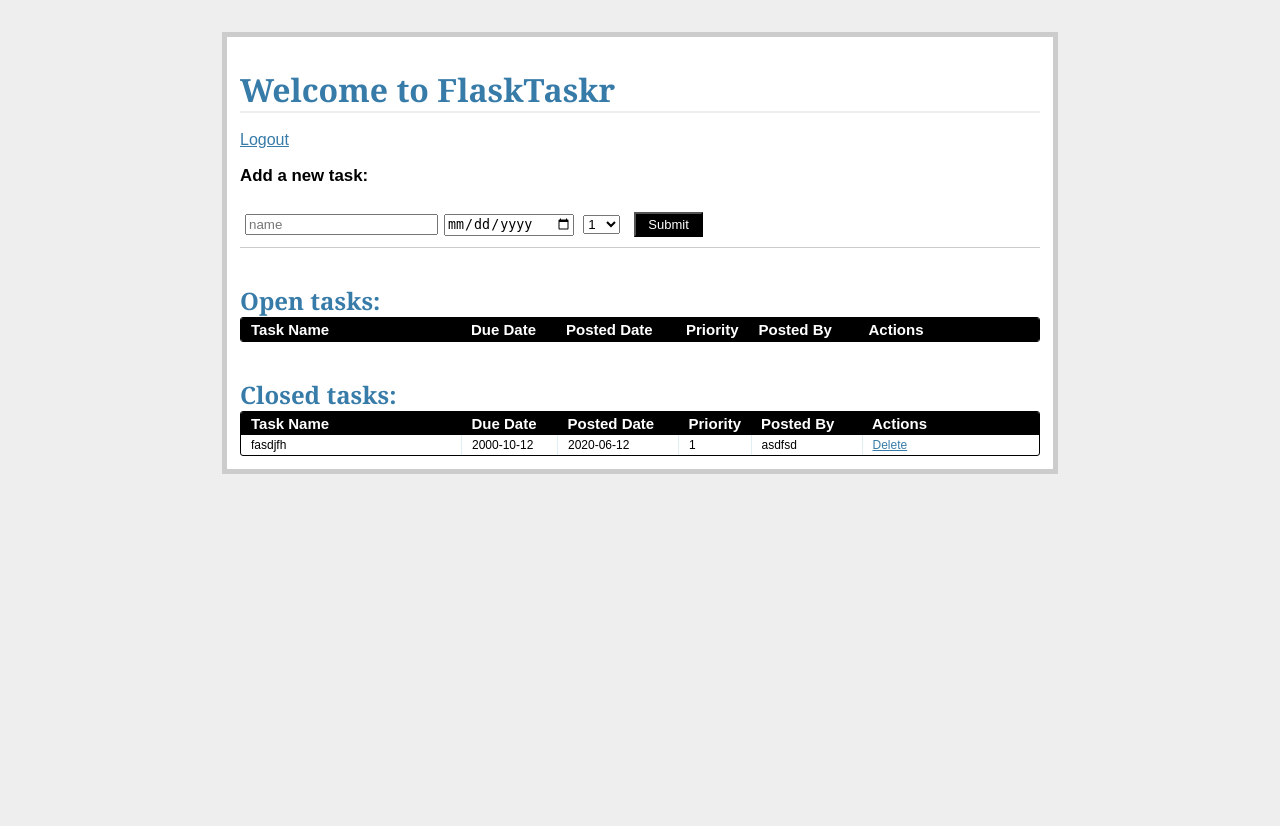
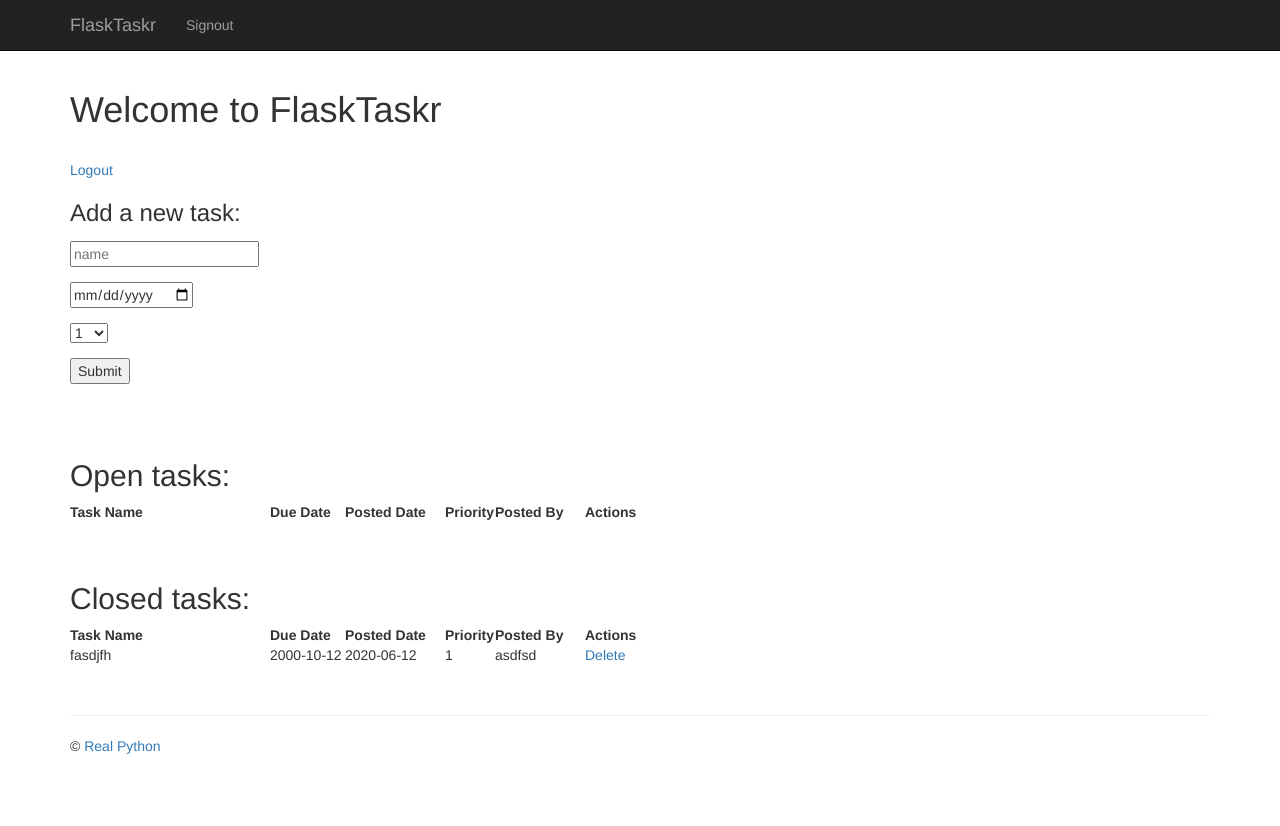
Before and after one commit to EricKostonJr/real-python-test, a Flask app: page /add/ in a window 1280 px wide. Before the commit the page ends 474 px from the top, so only its background shows below. Run offline with Flask 2, Linux system fonts and the light colour scheme; a user stored in the database is signed in; data comes from the database, SQL or seed files in the repository; lists and menus that the app fills with data are empty; some libraries are stand-ins or nearby versions.

Commit message:
add testing coverage

```diff
--- a/flasktaskr/project/static/css/main.css
+++ b/flasktaskr/project/static/css/main.css
@@ -1,151 +1,17 @@
 body {
-  font-family: sans-serif;
-  background: #eee;
+  padding: 70px 0px 60px;
+  background: #ffffff;
 }
 
-a, h1, h2 {
-  color: #377BA8;
-}
-
-h1, h2 {
-  font-family: 'Georgia', serif;
-  margin: 0;
-}
-
-h1 {
-  border-bottom: 2px solid #eee;
-}
-
-h2 {
-  font-size: 1.5em;
-}
-
-label {
-  display: block;
-  font-weight: bold;
-}
-
-.page {
-  margin: 2em auto;
-  width: 50em;
-  border: 5px solid #ccc;
-  padding: 0.8em;
-  background: white;
-}
-
-.entries {
-  list-style: none;
-  margin: 0;
-  padding: 0;
-}
-
-.entries li {
-  margin: 0.8em 1.2em;
-}
-
-.entries li h2 {
-  margin-left: -1em;
-}
-
-.add-task {
-  font-size: 0.9em;
-  border-bottom: 1px solid #ccc;
-}
-.add-task dl {
-  font-weight: bold;
-}
-
-.metanav {
-  text-align: right;
-  font-size: 0.8em;
-  padding: 0.3em;
-  margin-bottom: 1em;
-  background: #fafafa;
-}
-
-.flash {
-  background: #CEE5F5;
-  padding: 0.5em;
-}
-
-.error {
-  background: #F0D6D6;
-  padding: 0.5em;
-}
-
-.input-group {
-  margin-bottom: 15px;
-}
-
-.datagrid table {
-  border-collapse: collapse;
-  text-align: left;
-  width: 100%;
-}
-
-.datagrid {
-  background: #fff;
-  overflow: hidden;
-  border: 1px solid #000000;
-  border-radius: 3px;
-}
-
-.datagrid table td, .datagrid table th {
-  padding: 3px 10px;
-}
-
-.datagrid table thead th {
-  background-color:#000000;
-  color:#FFFFFF;
-  font-size: 15px;
-  font-weight: bold;
-}
-.datagrid table thead th:first-child {
-  border: none;
-}
-
-.datagrid table tbody td {
-  color: #000000;
-  border-left: 1px solid #E1EEF4;
-  font-size: 12px;
-  font-weight: normal;
-}
-
-.datagrid table tbody .alt td {
-  background: #E1EEF4;
-  color: #000000;
-}
-
-.datagrid table tbody td:first-child {
-  border-left: none;
-}
-
-.datagrid table tbody tr:last-child td {
-  border-bottom: none;
-}
-
-.button {
-  background-color:#000;
-  display:inline-block;
-  color:#ffffff;
-  font-size:13px;
-  padding:3px 12px;
-  margin: 0;
-  text-decoration:none;
-  position:relative;
-}
-
-.inline-form .input-group {
-  display: inline-block;
-  margin: 10px 5px;
-}
-
-.input-group input {
-  width: 100%;
+.footer {
+  padding-top: 30px;
 }
 
 .error {
   color: red;
   font-size: .8em;
-  background-color: #FFFFFF;
 }
+
+.input-group {
+  margin: 15px 0;
+}
--- a/flasktaskr/project/templates/_base.html
+++ b/flasktaskr/project/templates/_base.html
@@ -1,26 +1,65 @@
 <!DOCTYPE html>
 <html lang="en">
 <head>
-	<meta charset="UTF-8">
+	<meta charset="utf-8">
+    <meta http-equiv="X-UA-Compatible" content="IE=edge">
+    <meta name="viewport" content="width=device-width, initial-scale=1">
+    <meta name="description" content="">
+    <meta name="author" content="">
 	<title>Welcome to FlaskTaskr</title>
+
+	<!-- styles -->
+	<link href="//maxcdn.bootstrapcdn.com/bootswatch/3.3.4/yeti/bootstrap.min.css" rel="stylesheet">
 	<link rel="stylesheet" href="{{ url_for('static', filename='css/main.css') }}">
 </head>
 <body>
-	<div class="page">
+
+    <div class="navbar navbar-inverse navbar-fixed-top" role="navigation">
+      <div class="container">
+        <div class="navbar-header">
+          <button type="button" class="navbar-toggle" data-toggle="collapse" data-target=".navbar-collapse">
+            <span class="sr-only">Toggle navigation</span>
+            <span class="icon-bar"></span>
+            <span class="icon-bar"></span>
+            <span class="icon-bar"></span>
+          </button>
+          <a class="navbar-brand" href="/">FlaskTaskr</a>
+        </div>
+        <div class="collapse navbar-collapse">
+          <ul class="nav navbar-nav">
+            {% if not session.logged_in %}
+              <li><a href="/register">Signup</a></li>
+            {% else %}
+              <li><a href="/logout">Signout</a></li>
+            {% endif %}
+          </ul>
+        </div><!--/.nav-collapse -->
+      </div>
+    </div>
+
+    <div class="container">
+      <div class="content">
 
         {% for message in get_flashed_messages() %}
-			<div class="flash">{{ message }}</div>
+          <div class="alert alert-success">{{ message }}</div>
         {% endfor %}
 
         {% if error %}
           <div class="error"><strong>Error:</strong> {{ error }}</div>
         {% endif %}
 
-		<br>
-
         {% block content %}
         {% endblock %}
 
       </div>
+      <div class="footer">
+        <hr>
+        <p>&copy; <a href="https://www.realpython.com">Real Python</a></p>
+      </div>
+    </div><!-- /.container -->
+
+	<!-- scripts -->
+	<script src="//code.jquery.com/jquery-1.11.3.min.js"></script>
+	<script src="//maxcdn.bootstrapcdn.com/bootstrap/3.3.4/js/bootstrap.min.js"></script>
 </body>
 </html>
--- a/flasktaskr/project/views.py
+++ b/flasktaskr/project/views.py
@@ -90,8 +90,6 @@
 				return redirect(url_for('tasks'))
 			else:
 				error = 'Invalid username or password.'
-		else:
-			error = 'Both fields are required.'
 	return render_template('login.html', form=form, error=error)
 
 
--- a/flasktaskr/requirements.txt
+++ b/flasktaskr/requirements.txt
@@ -1,4 +1,5 @@
 click==7.1.2
+coverage==4.2
 dnspython==1.16.0
 email-validator==1.1.1
 Flask==0.11.1
@@ -8,6 +9,7 @@
 itsdangerous==1.1.0
 Jinja2==2.11.2
 MarkupSafe==1.1.1
+nose==1.3.7
 SQLAlchemy==1.3.17
-Werkzeug==0.14
+Werkzeug==0.14.1
 WTForms==2.3.1
```
Also changed, not shown: flasktaskr/project/test.py (+13 -0 lines). Lines whose indentation alone changed are shown as unchanged.
